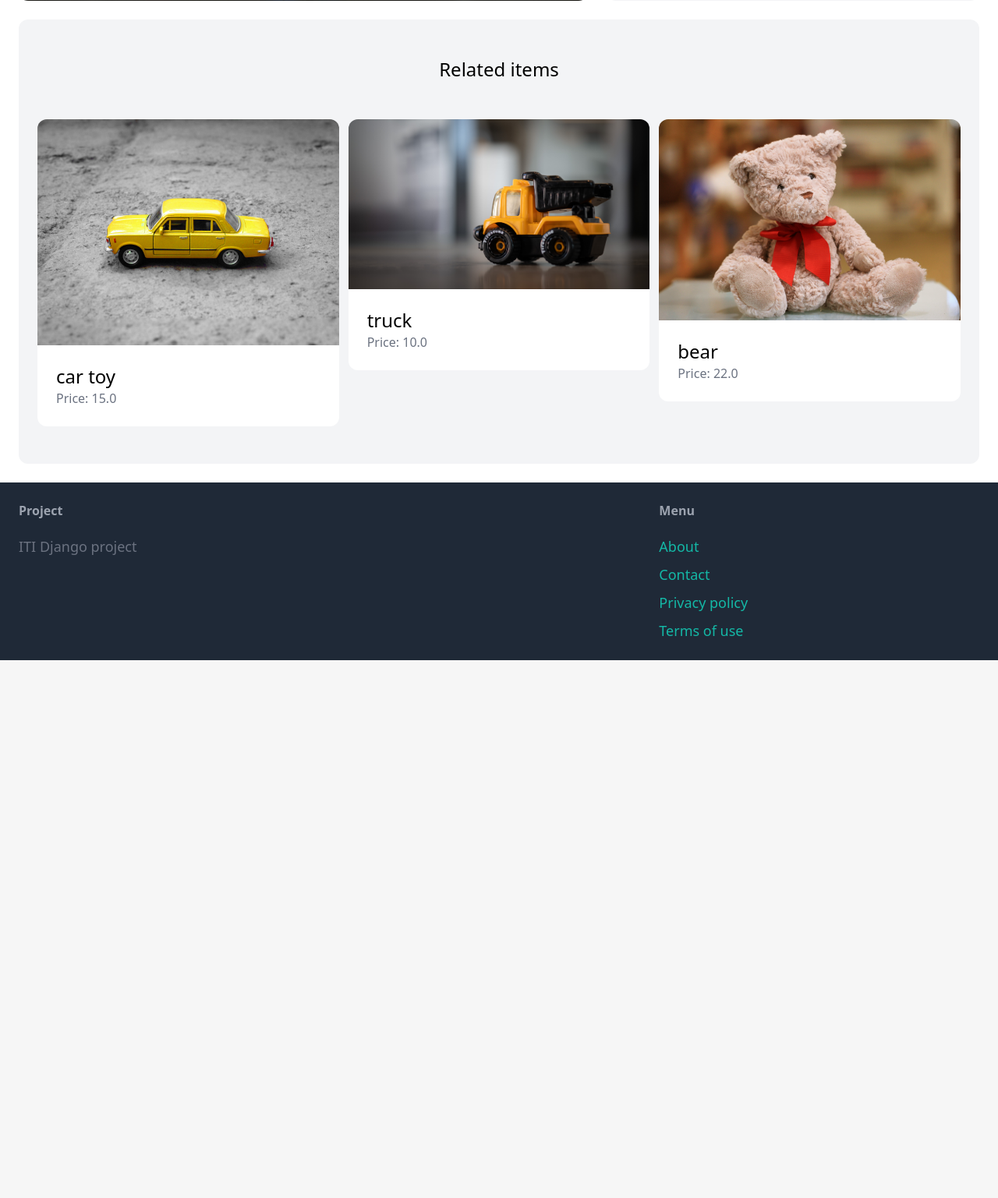
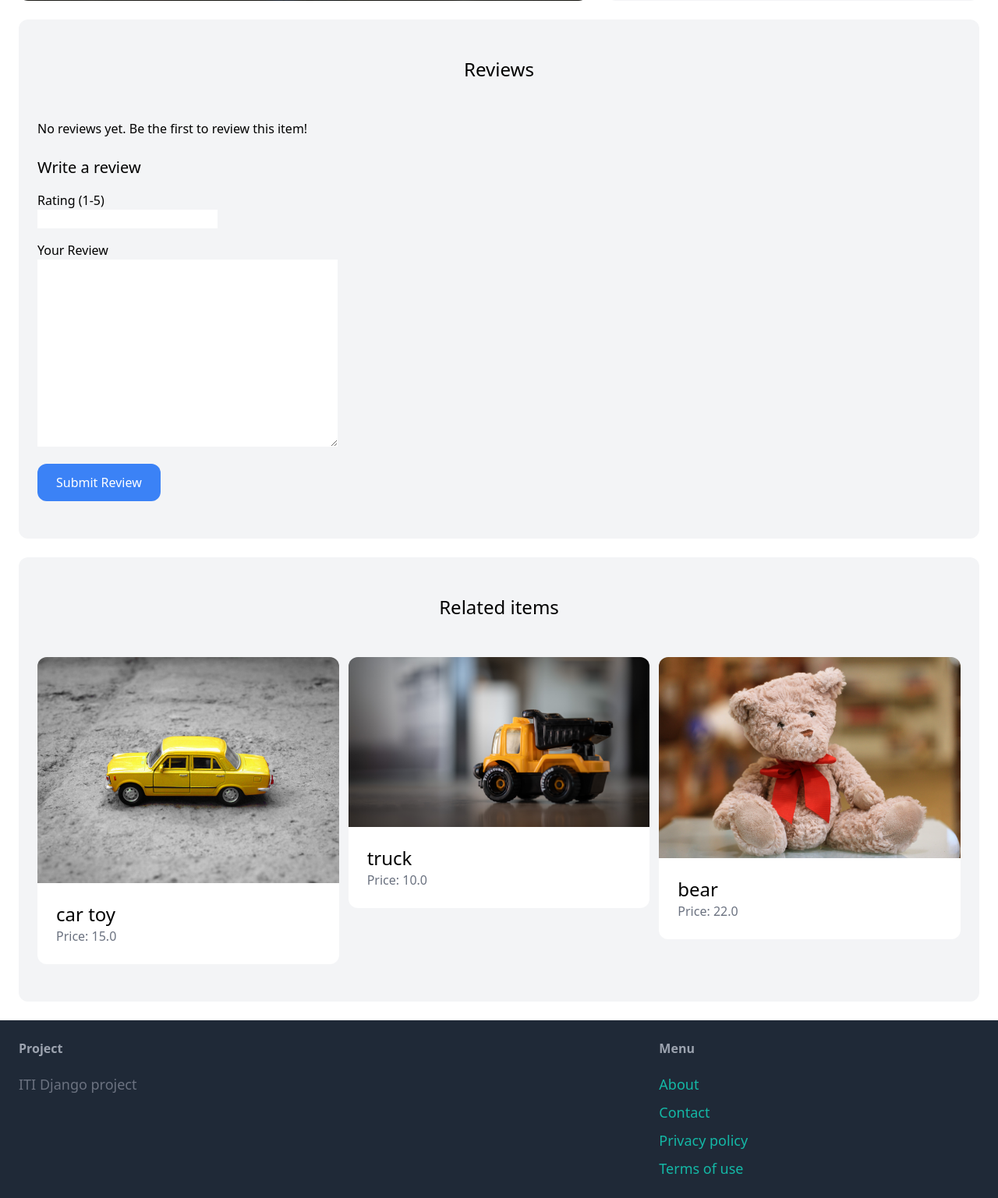
Before and after one commit to MAD-SAM22/django_iti_webProject, a Django app: page /items/1/ in a window 1280 px wide. Shown: the part 526-2063 px from the top of the page at 78% size. Before the commit the page ends 1373 px from the top, so only its background shows below. Run offline with Django 4.2, Linux system fonts and the light colour scheme; a user stored in the database is signed in; data comes from the database, SQL or seed files in the repository; both versions use the stored data as it was after the commit; some libraries are stand-ins or nearby versions.

Commit message:
Adding Reviews feature(add, update, delete)

```diff
--- a/item/forms.py
+++ b/item/forms.py
@@ -1,6 +1,6 @@
 from django import forms
 
-from .models import Item
+from .models import Item, Review
 
 INPUT_CLASSES = 'w-full py-4 px-6 rounded-xl border'
 
@@ -26,6 +26,11 @@ class NewItemForm(forms.ModelForm):
             })
         }
 
+class ReviewForm(forms.ModelForm):
+    class Meta:
+        model = Review
+        fields = ['rating', 'comment']
+
 class EditItemForm(forms.ModelForm):
     class Meta:
         model = Item
--- a/item/models.py
+++ b/item/models.py
@@ -24,6 +24,16 @@ class Item(models.Model):
     def __str__(self):
         return self.name
 
+class Review(models.Model):
+    item = models.ForeignKey(Item, related_name='reviews', on_delete=models.CASCADE)
+    user = models.ForeignKey(User, on_delete=models.CASCADE)
+    rating = models.IntegerField()
+    comment = models.TextField()
+    created_at = models.DateTimeField(auto_now_add=True)
+
+    def __str__(self):
+        return f'Review for {self.item.title} by {self.user.username}'
+
 class Cart(models.Model):
     user = models.OneToOneField(User, on_delete=models.CASCADE)
     created_at = models.DateTimeField(auto_now_add=True)
--- a/item/templates/item/detail.html
+++ b/item/templates/item/detail.html
@@ -23,7 +23,6 @@
         {% if request.user == item.created_by %}
             <div class="mt-6 p-6 bg-white rounded-xl">
                 <p>This is your item!</p>
-
                 <a href="{% url 'item:edit' item.id %}" class="inline-block mt-6 px-6 py-3 text-lg font-semibold bg-teal-500 text-white rounded-xl">Edit</a>
                 <a href="{% url 'item:delete' item.id %}" class="inline-block mt-6 px-6 py-3 text-lg font-semibold bg-red-500 text-white rounded-xl">Delete</a>
             </div>
@@ -36,7 +35,71 @@
         {% endif %}
     </div>
 </div>
+<div class="mt-6 px-6 py-12 bg-gray-100 rounded-xl">
+    <h2 class="mb-12 text-2xl text-center">Reviews</h2>
+    <div class="mb-6">
+        {% for review in reviews %}
+            <div class="mb-4 p-4 bg-white rounded-xl">
+                <p><strong>{{ review.user.username }}</strong> rated: {{ review.rating }}/5</p>
+                <p>{{ review.comment }}</p>
+                <p class="text-gray-500 text-sm">{{ review.created_at }}</p>
 
+                {% if review.user == request.user %}
+                    <form method="post" action="{% url 'item:delete_review' review.id %}" class="inline-block">
+                        {% csrf_token %}
+                        <button type="submit" class="text-sm text-red-500 hover:underline">Delete Review</button>
+                    </form>
+                    <a href="#" class="text-sm text-blue-500 hover:underline ml-4" onclick="event.preventDefault(); toggleEditForm('edit-form-{{ review.id }}')">Update Review</a> <!-- Prevent default behavior -->
+
+                    <!-- Update Review Form -->
+                    <form id="edit-form-{{ review.id }}" class="hidden mt-4" method="post" action="{% url 'item:update_review' review.id %}">
+                        {% csrf_token %}
+                        <div class="mb-4">
+                            <label for="id_rating" class="block">Rating (1-5)</label>
+                            <input type="number" name="rating" value="{{ review.rating }}" min="1" max="5" required class="border p-2 rounded">
+                        </div>
+                        <div class="mb-4">
+                            <label for="id_comment" class="block">Your Review</label>
+                            <textarea name="comment" required class="border p-2 rounded">{{ review.comment }}</textarea>
+                        </div>
+                        <button type="submit" class="px-6 py-3 bg-blue-500 text-white rounded-xl">Submit Update</button>
+                    </form>
+                {% endif %}
+            </div>
+        {% empty %}
+            <p>No reviews yet. Be the first to review this item!</p>
+        {% endfor %}
+    </div>
+
+    {% if user.is_authenticated %}
+        <h3 class="text-xl mb-4">Write a review</h3>
+        <form method="post">
+            {% csrf_token %}
+            <div class="mb-4">
+                <label for="id_rating" class="block">Rating (1-5)</label>
+                {{ form.rating }}
+            </div>
+            <div class="mb-4">
+                <label for="id_comment" class="block">Your Review</label>
+                {{ form.comment }}
+            </div>
+            <button type="submit" class="px-6 py-3 bg-blue-500 text-white rounded-xl">Submit Review</button>
+        </form>
+    {% else %}
+        <p>You need to <a href="{% url 'login' %}">log in</a> to write a review.</p>
+    {% endif %}
+</div>
+
+<script>
+    function toggleEditForm(formId) {
+        const form = document.getElementById(formId);
+        if (form.classList.contains('hidden')) {
+            form.classList.remove('hidden');
+        } else {
+            form.classList.add('hidden');
+        }
+    }
+</script>
 <div class="mt-6 px-6 py-12 bg-gray-100 rounded-xl">
     <h2 class="mb-12 text-2xl text-center">Related items</h2>
 
--- a/item/urls.py
+++ b/item/urls.py
@@ -1,5 +1,6 @@
 from django.urls import path
 from . import views
+from .views import delete_review, update_review
 
 app_name = 'item'
 
@@ -12,4 +13,6 @@ urlpatterns = [
     path('cart/add/<int:item_id>/', views.add_to_cart, name='add_to_cart'),
     path('cart/', views.cart_detail, name='cart_detail'),
     path('cart/remove/<int:item_id>/', views.remove_from_cart, name='remove_from_cart'),
+    path('review/update/<int:review_id>/', update_review, name='update_review'),
+    path('review/delete/<int:review_id>/', delete_review, name='delete_review'),
 ]
--- a/item/views.py
+++ b/item/views.py
@@ -2,8 +2,8 @@ from django.contrib.auth.decorators import login_required
 from django.db.models import Q
 from django.shortcuts import render, get_object_or_404, redirect
 
-from .forms import NewItemForm, EditItemForm
-from .models import Category, Item, Cart, CartItem
+from .forms import NewItemForm, EditItemForm, ReviewForm
+from .models import Category, Item, Cart, CartItem, Review
 
 
 def items(request):
@@ -28,12 +28,50 @@ def items(request):
 def detail(request, pk):
     item = get_object_or_404(Item, pk=pk)
     related_items = Item.objects.filter(category=item.category, is_sold=False).exclude(pk=pk)[0:3]
+    reviews = Review.objects.filter(item=item)
+    if request.method == 'POST':
+        if request.user.is_authenticated:
+            form = ReviewForm(request.POST)
+            if form.is_valid():
+                review = form.save(commit=False)
+                review.item = item
+                review.user = request.user
+                review.save()
+                return redirect('item:detail', pk=item.pk)
+        else:
+            return redirect('login')
+    else:
+        form = ReviewForm()
 
     return render(request, 'item/detail.html', {
         'item': item,
-        'related_items': related_items
+        'related_items': related_items,
+        'reviews': reviews,
+        'form': form
     })
 
+@login_required
+def update_review(request, review_id):
+    review = get_object_or_404(Review, id=review_id, user=request.user)
+
+    if request.method == 'POST':
+        form = ReviewForm(request.POST, instance=review)
+        if form.is_valid():
+            form.save()
+            return redirect('item:detail', pk=review.item.pk)
+    else:
+        form = ReviewForm(instance=review)
+
+    return render(request, 'item/update_review.html', {
+        'form': form,
+        'review': review,
+    })
+
+@login_required
+def delete_review(request, review_id):
+    review = get_object_or_404(Review, id=review_id, user=request.user)
+    review.delete()
+    return redirect('item:detail', pk=review.item.pk)
 
 @login_required
 def add_to_cart(request, item_id):
```
Also changed, not shown: db.sqlite3, item/migrations/0004_review.py (added).
